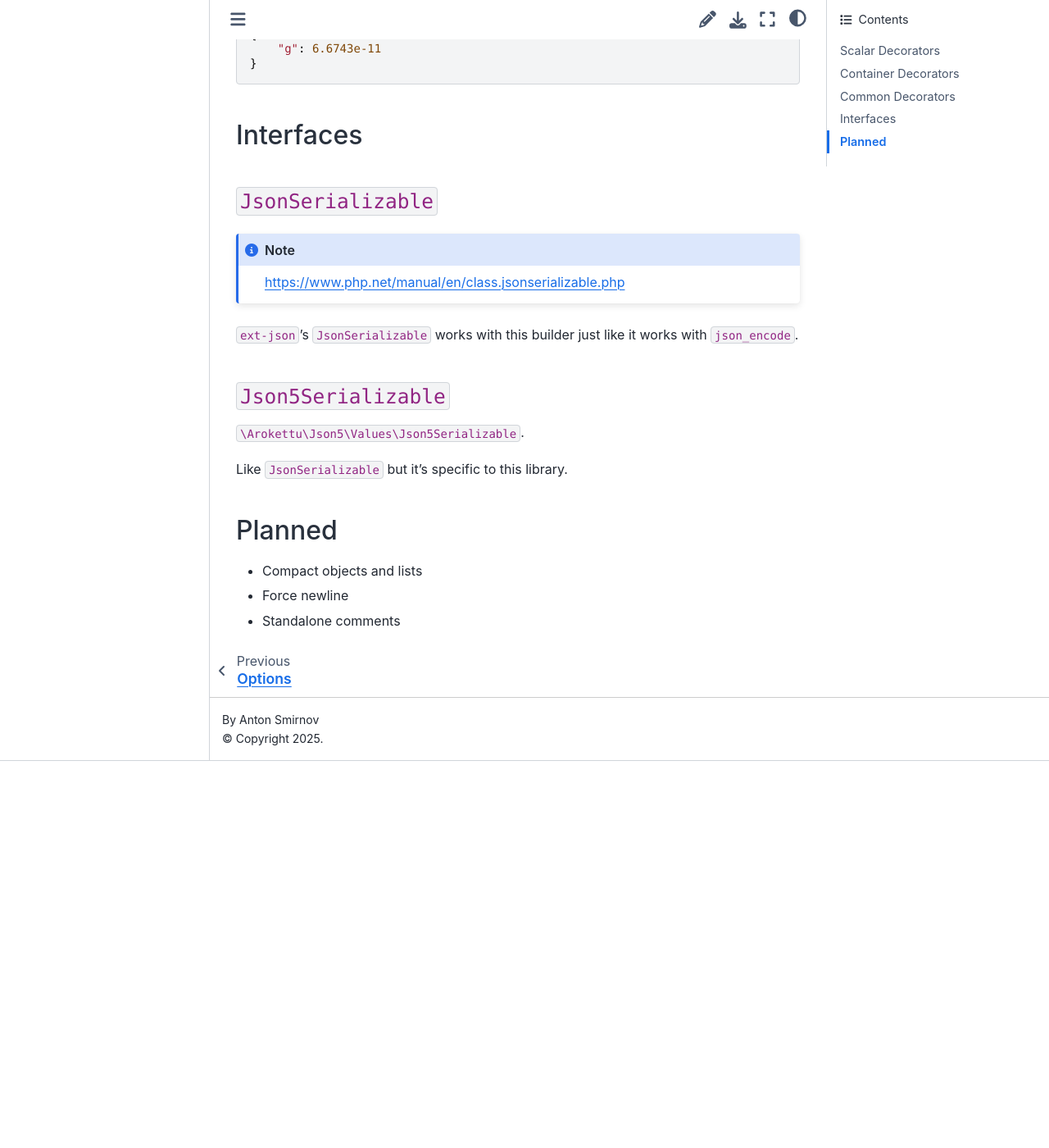
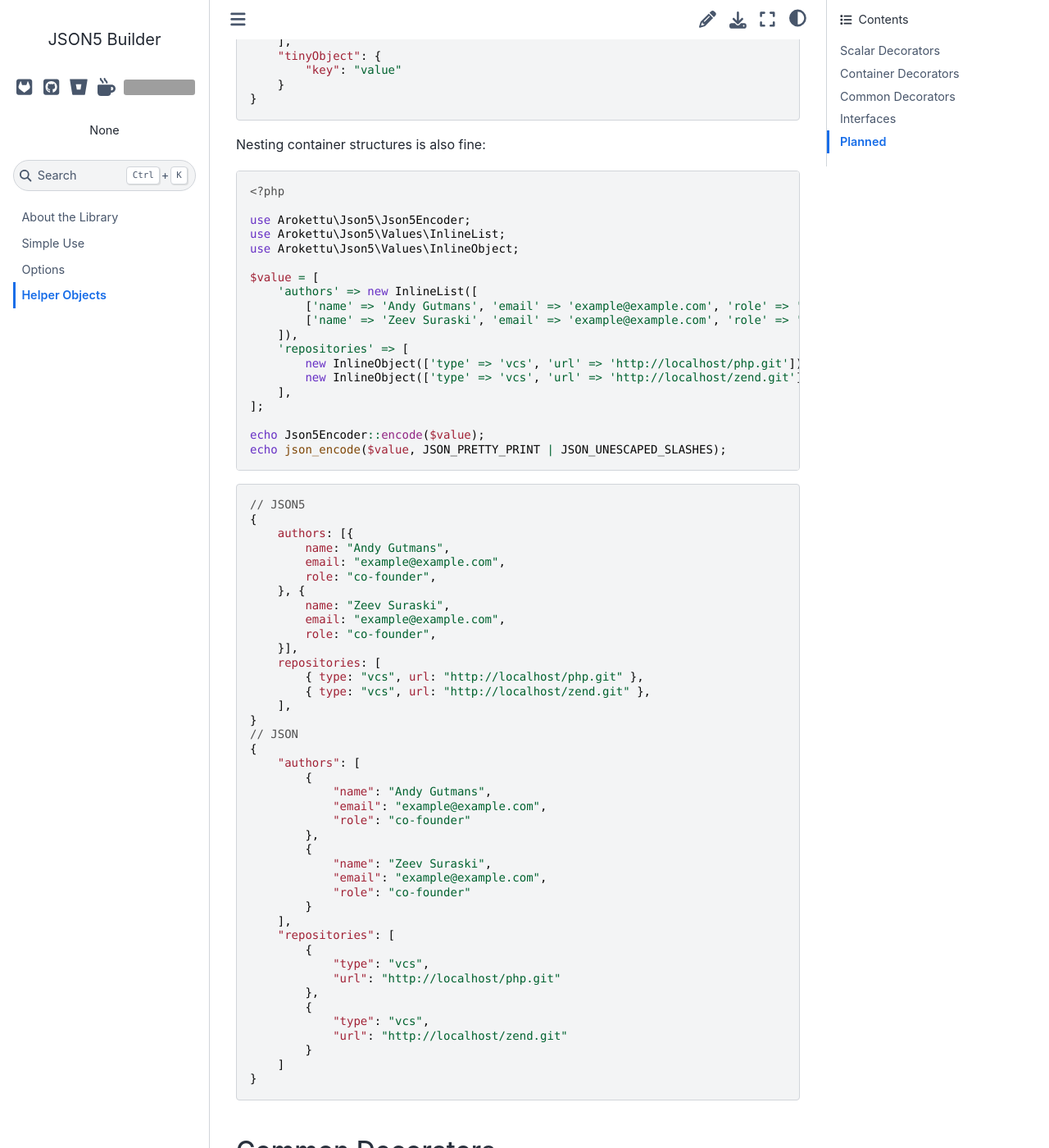
Before and after one commit to arokettu/json5-builder, a Sphinx documentation site: the page built from docs/objects.rst, in a window 1280 px wide and 1400 px high, scrolled down 3480 px. Shown: the whole window at 82% size. Built offline with Sphinx 7.4.7 and the Sphinx Book theme 1.1.4, drawn with Linux system fonts in a browser that asks for light colours; before the commit the page ends 4408 px from its top, so only the background shows below that; some of the changed text lies outside the part shown; grey boxes are pictures that could not be loaded.

Commit message:
Document InlineList/Object

```diff
--- a/docs/objects.rst
+++ b/docs/objects.rst
@@ -129,6 +127,116 @@
 .. note::
     If an iterable wrapped by an instance of ``ObjectValue`` (and similar object wrappers) has duplicate keys,
     your JSON5 file will have duplicate keys too.
+
+``InlineList`` and ``InlineObject``
+-----------------------------------
+
+``\Arokettu\Json5\Values\InlineList``
+
+``\Arokettu\Json5\Values\InlineObject``
+
+These wrappers act similar to ``ListValue`` and ``ObjectValue`` but intended for small lists and objects
+that can be written in a single line::
+
+    <?php
+
+    use Arokettu\Json5\Json5Encoder;
+    use Arokettu\Json5\Values\InlineList;
+    use Arokettu\Json5\Values\InlineObject;
+
+    $value = [
+        'tinyList' => new InlineList([1, 2, 3, 4]),
+        'tinyObject' => new InlineObject(['key' =>  'value']),
+    ];
+
+    echo Json5Encoder::encode($value);
+    echo json_encode($value, JSON_PRETTY_PRINT);
+
+.. code-block:: json5
+
+    // JSON5. Compact and nice
+    {
+        tinyList: [1, 2, 3, 4],
+        tinyObject: { key: "value" },
+    }
+    // JSON. Quite wasteful
+    {
+        "tinyList": [
+            1,
+            2,
+            3,
+            4
+        ],
+        "tinyObject": {
+            "key": "value"
+        }
+    }
+
+Nesting container structures is also fine::
+
+    <?php
+
+    use Arokettu\Json5\Json5Encoder;
+    use Arokettu\Json5\Values\InlineList;
+    use Arokettu\Json5\Values\InlineObject;
+
+    $value = [
+        'authors' => new InlineList([
+            ['name' => 'Andy Gutmans', 'email' => 'example@example.com', 'role' => 'co-founder'],
+            ['name' => 'Zeev Suraski', 'email' => 'example@example.com', 'role' => 'co-founder'],
+        ]),
+        'repositories' => [
+            new InlineObject(['type' => 'vcs', 'url' => 'http://localhost/php.git']),
+            new InlineObject(['type' => 'vcs', 'url' => 'http://localhost/zend.git']),
+        ],
+    ];
+
+    echo Json5Encoder::encode($value);
+    echo json_encode($value, JSON_PRETTY_PRINT | JSON_UNESCAPED_SLASHES);
+
+.. code-block:: json5
+
+    // JSON5
+    {
+        authors: [{
+            name: "Andy Gutmans",
+            email: "example@example.com",
+            role: "co-founder",
+        }, {
+            name: "Zeev Suraski",
+            email: "example@example.com",
+            role: "co-founder",
+        }],
+        repositories: [
+            { type: "vcs", url: "http://localhost/php.git" },
+            { type: "vcs", url: "http://localhost/zend.git" },
+        ],
+    }
+    // JSON
+    {
+        "authors": [
+            {
+                "name": "Andy Gutmans",
+                "email": "example@example.com",
+                "role": "co-founder"
+            },
+            {
+                "name": "Zeev Suraski",
+                "email": "example@example.com",
+                "role": "co-founder"
+            }
+        ],
+        "repositories": [
+            {
+                "type": "vcs",
+                "url": "http://localhost/php.git"
+            },
+            {
+                "type": "vcs",
+                "url": "http://localhost/zend.git"
+            }
+        ]
+    }
 
 Common Decorators
 =================
```
Also changed, not shown: other parts of docs/objects.rst (+0 -2 lines).
